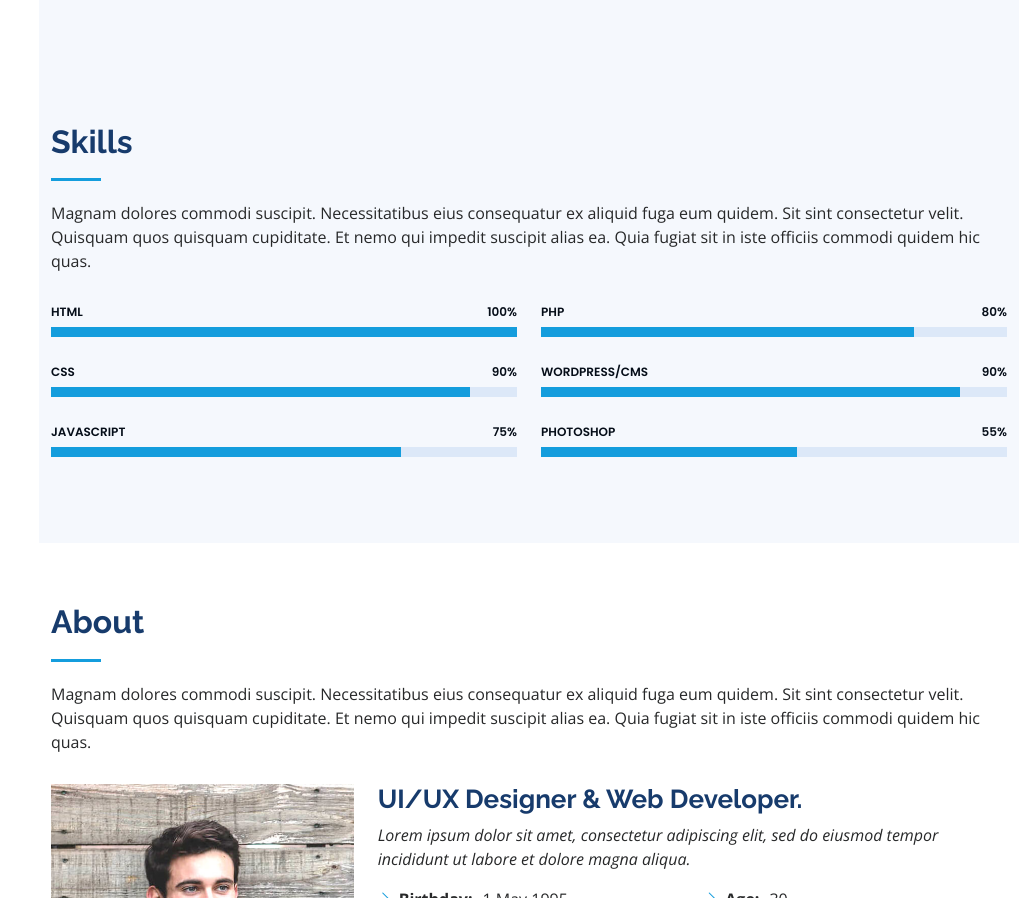
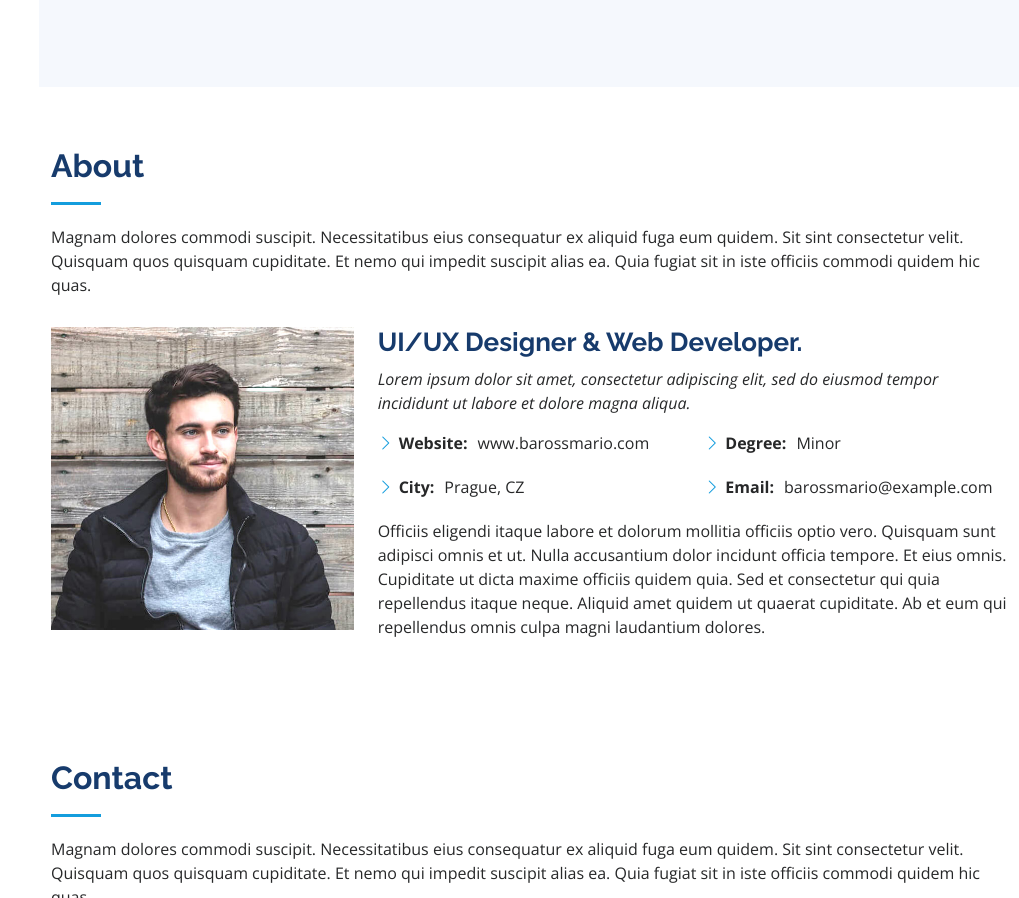
Before and after one commit to oiramhex/oiramhex.github.io, a plain HTML site: page index.html in a window 1280 px wide. Shown: the part 1902-2800 px from the top of the page, without its empty margins (261-1280 px from the left). Drawn offline with nearby package versions, Linux system fonts and the light colour scheme; files that its build step writes are made by us from their sources.

Commit message:
Add files via upload

```diff
--- a/index.html
+++ b/index.html
@@ -8,6 +8,19 @@
   <title>Mario Baross Portfolio</title>
   <meta content="" name="description">
   <meta content="" name="keywords">
+
+  Co som sam pridaval
+  	<title>Carousel 10</title>
+    <meta charset="utf-8">
+    <meta name="viewport" content="width=device-width, initial-scale=1, shrink-to-fit=no">
+
+    <link href="https://fonts.googleapis.com/css?family=Poppins:200,300,400,500,600,700,800,900" rel="stylesheet">
+
+		<link rel="stylesheet" href="css/owl.carousel.min.css">
+    <link rel="stylesheet" href="css/owl.theme.default.min.css">
+		<link rel="stylesheet" href="https://cdnjs.cloudflare.com/ajax/libs/ionicons/4.5.6/css/ionicons.min.css">
+		<link rel="stylesheet" href="css/animate.css">
+		<link rel="stylesheet" href="css/style.css">
 
   <!-- Favicons -->
   <link href="assets/img/favicon.png" rel="icon">
@@ -59,7 +72,6 @@
         <ul>
           <li><a href="#hero" class="nav-link scrollto active"><i class="bx bx-home"></i> <span>Home</span></a></li>
           <li><a href="#portfolio" class="nav-link scrollto"><i class="bx bx-book-content"></i> <span>Portfolio</span></a></li>
-          <li><a href="#skills" class="nav-link scrollto"><i class="bx bx-server"></i> <span>Skills</span></a></li>
           <li><a href="#about" class="nav-link scrollto"><i class="bx bx-user"></i> <span>About</span></a></li>
           <li><a href="#contact" class="nav-link scrollto"><i class="bx bx-envelope"></i> <span>Contact</span></a></li>
         </ul>
@@ -71,11 +83,17 @@
   <section id="hero" class="d-flex flex-column justify-content-center align-items-center">
     <div class="hero-container" data-aos="fade-in">
       <h1>Mario Baross</h1>
-      <p>I'm <span class="typed" data-typed-items="Designer, Developer, Freelancer, Photographer"></span></p>
+      <p>I'm a <span class="typed" data-typed-items="Marketing student, Digital content designer, Photographer"></span></p>
     </div>
   </section><!-- End Hero -->
 
   <main id="main">
+
+
+
+
+
+
 
        <!-- ======= Portfolio Section ======= -->
        <section id="portfolio" class="portfolio section-bg">
@@ -196,71 +214,6 @@
         </div>
       </section><!-- End Portfolio Section -->
 
-    <!-- ======= Skills Section ======= -->
-    <section id="skills" class="skills section-bg">
-      <div class="container">
-
-        <div class="section-title">
-          <h2>Skills</h2>
-          <p>Magnam dolores commodi suscipit. Necessitatibus eius consequatur ex aliquid fuga eum quidem. Sit sint consectetur velit. Quisquam quos quisquam cupiditate. Et nemo qui impedit suscipit alias ea. Quia fugiat sit in iste officiis commodi quidem hic quas.</p>
-        </div>
-
-        <div class="row skills-content">
-
-          <div class="col-lg-6" data-aos="fade-up">
-
-            <div class="progress">
-              <span class="skill">HTML <i class="val">100%</i></span>
-              <div class="progress-bar-wrap">
-                <div class="progress-bar" role="progressbar" aria-valuenow="100" aria-valuemin="0" aria-valuemax="100"></div>
-              </div>
-            </div>
-
-            <div class="progress">
-              <span class="skill">CSS <i class="val">90%</i></span>
-              <div class="progress-bar-wrap">
-                <div class="progress-bar" role="progressbar" aria-valuenow="90" aria-valuemin="0" aria-valuemax="100"></div>
-              </div>
-            </div>
-
-            <div class="progress">
-              <span class="skill">JavaScript <i class="val">75%</i></span>
-              <div class="progress-bar-wrap">
-                <div class="progress-bar" role="progressbar" aria-valuenow="75" aria-valuemin="0" aria-valuemax="100"></div>
-              </div>
-            </div>
-
-          </div>
-
-          <div class="col-lg-6" data-aos="fade-up" data-aos-delay="100">
-
-            <div class="progress">
-              <span class="skill">PHP <i class="val">80%</i></span>
-              <div class="progress-bar-wrap">
-                <div class="progress-bar" role="progressbar" aria-valuenow="80" aria-valuemin="0" aria-valuemax="100"></div>
-              </div>
-            </div>
-
-            <div class="progress">
-              <span class="skill">WordPress/CMS <i class="val">90%</i></span>
-              <div class="progress-bar-wrap">
-                <div class="progress-bar" role="progressbar" aria-valuenow="90" aria-valuemin="0" aria-valuemax="100"></div>
-              </div>
-            </div>
-
-            <div class="progress">
-              <span class="skill">Photoshop <i class="val">55%</i></span>
-              <div class="progress-bar-wrap">
-                <div class="progress-bar" role="progressbar" aria-valuenow="55" aria-valuemin="0" aria-valuemax="100"></div>
-              </div>
-            </div>
-
-          </div>
-
-        </div>
-
-      </div>
-    </section><!-- End Skills Section -->
 
 
 
@@ -287,18 +240,14 @@
             <div class="row">
               <div class="col-lg-6">
                 <ul>
-                  <li><i class="bi bi-chevron-right"></i> <strong>Birthday:</strong> <span>1 May 1995</span></li>
-                  <li><i class="bi bi-chevron-right"></i> <strong>Website:</strong> <span>www.example.com</span></li>
-                  <li><i class="bi bi-chevron-right"></i> <strong>Phone:</strong> <span>+123 456 7890</span></li>
-                  <li><i class="bi bi-chevron-right"></i> <strong>City:</strong> <span>New York, USA</span></li>
+                  <li><i class="bi bi-chevron-right"></i> <strong>Website:</strong> <span>www.barossmario.com</span></li>
+                  <li><i class="bi bi-chevron-right"></i> <strong>City:</strong> <span>Prague, CZ</span></li>
                 </ul>
               </div>
               <div class="col-lg-6">
                 <ul>
-                  <li><i class="bi bi-chevron-right"></i> <strong>Age:</strong> <span>30</span></li>
-                  <li><i class="bi bi-chevron-right"></i> <strong>Degree:</strong> <span>Master</span></li>
-                  <li><i class="bi bi-chevron-right"></i> <strong>PhEmailone:</strong> <span>email@example.com</span></li>
-                  <li><i class="bi bi-chevron-right"></i> <strong>Freelance:</strong> <span>Available</span></li>
+                  <li><i class="bi bi-chevron-right"></i> <strong>Degree:</strong> <span>Minor</span></li>
+                  <li><i class="bi bi-chevron-right"></i> <strong>Email:</strong> <span>barossmario@example.com</span></li>
                 </ul>
               </div>
             </div>
@@ -360,6 +309,12 @@
   <script src="assets/vendor/waypoints/noframework.waypoints.js"></script>
   <script src="assets/vendor/php-email-form/validate.js"></script>
 
+  <script src="js/jquery.min.js"></script>
+  <script src="js/popper.js"></script>
+  <script src="js/bootstrap.min.js"></script>
+  <script src="js/owl.carousel.min.js"></script>
+  <script src="js/main.js"></script>
+
   <!-- Template Main JS File -->
   <script src="assets/js/main.js"></script>
 
```
